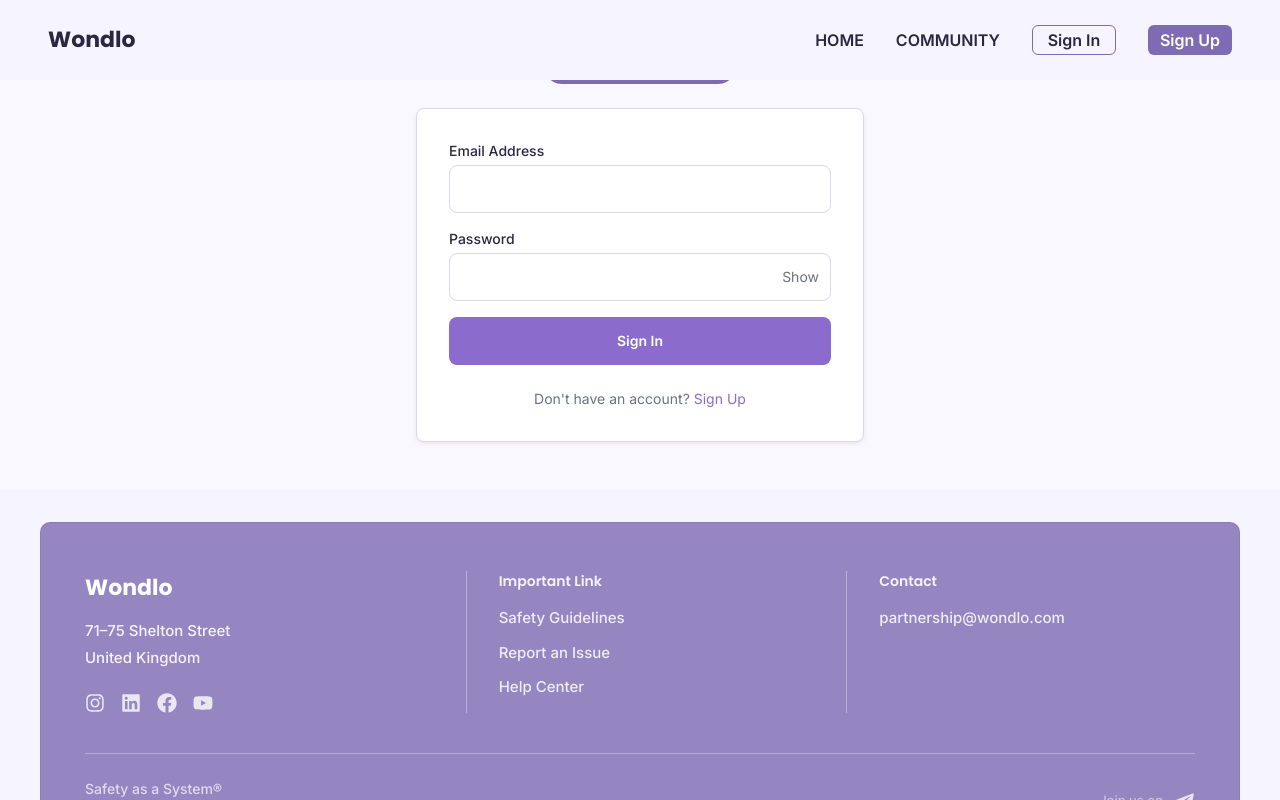
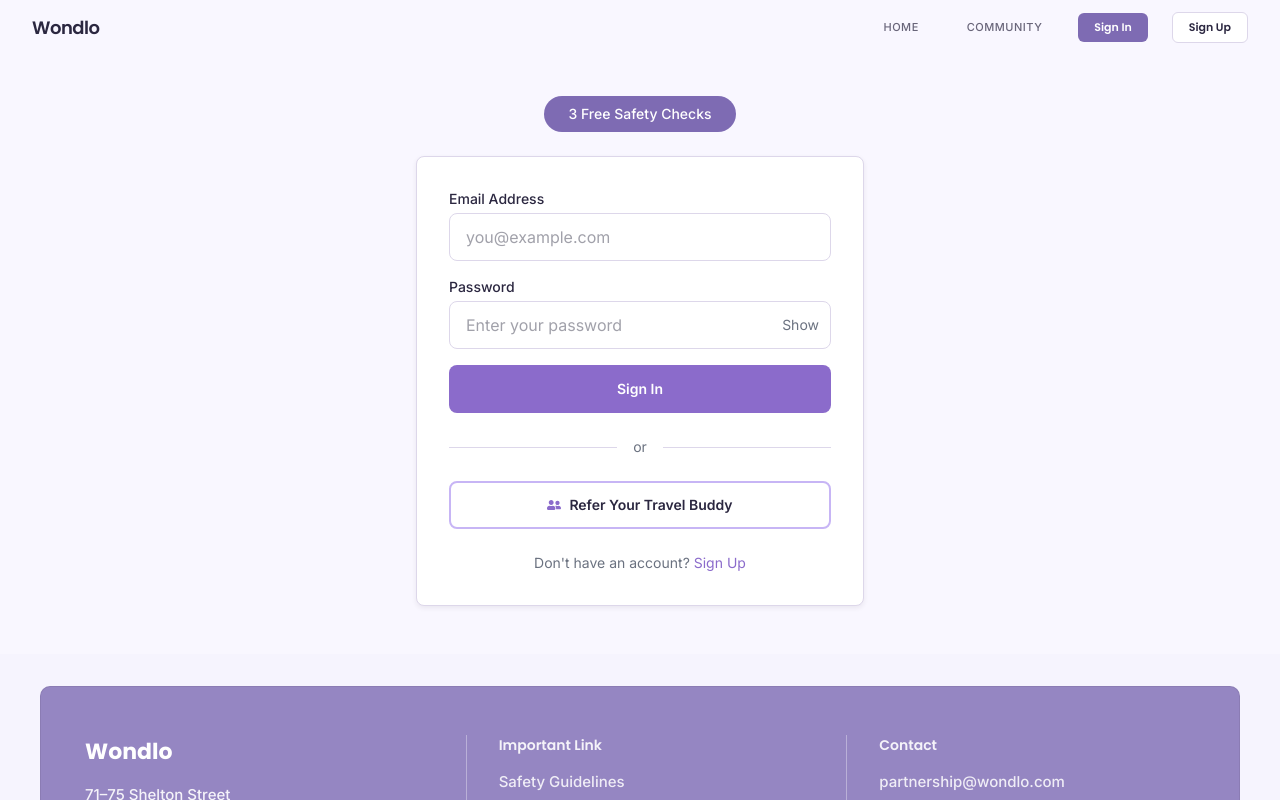
Before and after one commit to Estilo85/wondlo, a Next.js app: page /signin in a window 1280 px wide. Shown: the top 800 px of the page. Built offline with nearby package versions, Linux system fonts and the light colour scheme; no server answers.

Commit message:
fix: Restore Sign Up and Sign In pages with working navbar and Refer button

```diff
--- a/app/signin/page.tsx
+++ b/app/signin/page.tsx
@@ -6,6 +6,7 @@ import Link from 'next/link';
 import { signIn } from '@/services/api';
 import Navbar from '@/components/sections/Navbar';
 import Footer from '@/components/sections/Footer';
+import { FaUserFriends } from 'react-icons/fa';
 
 export default function SignInPage() {
     const [email, setEmail] = useState('');
@@ -14,6 +15,7 @@ export default function SignInPage() {
     const [loading, setLoading] = useState(false);
     const [error, setError] = useState('');
     const [success, setSuccess] = useState(false);
+    const [copied, setCopied] = useState(false);
     const router = useRouter();
 
     const handleSubmit = async (e: React.FormEvent) => {
@@ -56,12 +58,29 @@ export default function SignInPage() {
         }
     };
 
+    const handleRefer = () => {
+        const link = window.location.origin + '/signup';
+        navigator.clipboard.writeText(link).then(() => {
+            setCopied(true);
+            setTimeout(() => setCopied(false), 3000);
+        }).catch(() => {
+            const textArea = document.createElement('textarea');
+            textArea.value = link;
+            document.body.appendChild(textArea);
+            textArea.select();
+            document.execCommand('copy');
+            document.body.removeChild(textArea);
+            setCopied(true);
+            setTimeout(() => setCopied(false), 3000);
+        });
+    };
+
     return (
         <div className="min-h-screen bg-[#F9F7FF] flex flex-col">
             <Navbar />
-            <div className="flex-1 flex items-center justify-center px-4 py-12">
+            <div className="flex-1 flex items-center justify-center px-4 pt-24 pb-12">
                 <div className="max-w-md w-full">
-                    {/* Badge - Outside box like Sign Up */}
+                    {/* Badge - Outside box */}
                     <div className="flex justify-center mb-6">
                         <span className="inline-flex px-6 py-2 bg-[#7E6BB3] text-white font-medium text-sm rounded-full">
                             3 Free Safety Checks
@@ -87,9 +106,10 @@ export default function SignInPage() {
                                 <label className="block text-sm font-medium text-[#2B2740] mb-1">Email Address</label>
                                 <input
                                     type="email"
+                                    placeholder="you@example.com"
                                     value={email}
                                     onChange={(e) => setEmail(e.target.value)}
-                                    className="w-full h-12 px-4 bg-white border border-[#DDD7EA] rounded-lg text-[#2B2740] focus:outline-none focus:border-[#8B6BCB] focus:ring-2 focus:ring-[#8B6BCB]/20 transition-all"
+                                    className="w-full h-12 px-4 bg-white border border-[#DDD7EA] rounded-lg text-[#2B2740] placeholder:text-[#A1A1AA] focus:outline-none focus:border-[#8B6BCB] focus:ring-2 focus:ring-[#8B6BCB]/20 transition-all"
                                 />
                             </div>
 
@@ -98,9 +118,10 @@ export default function SignInPage() {
                                 <div className="relative">
                                     <input
                                         type={showPassword ? 'text' : 'password'}
+                                        placeholder="Enter your password"
                                         value={password}
                                         onChange={(e) => setPassword(e.target.value)}
-                                        className="w-full h-12 px-4 bg-white border border-[#DDD7EA] rounded-lg text-[#2B2740] focus:outline-none focus:border-[#8B6BCB] focus:ring-2 focus:ring-[#8B6BCB]/20 transition-all pr-12"
+                                        className="w-full h-12 px-4 bg-white border border-[#DDD7EA] rounded-lg text-[#2B2740] placeholder:text-[#A1A1AA] focus:outline-none focus:border-[#8B6BCB] focus:ring-2 focus:ring-[#8B6BCB]/20 transition-all pr-12"
                                     />
                                     <button
                                         type="button"
@@ -121,6 +142,28 @@ export default function SignInPage() {
                             </button>
                         </form>
 
+                        {/* Divider */}
+                        <div className="relative my-6">
+                            <div className="absolute inset-0 flex items-center">
+                                <div className="w-full border-t border-[#DDD7EA]"></div>
+                            </div>
+                            <div className="relative flex justify-center text-sm">
+                                <span className="px-4 bg-white text-[#6B7280]">or</span>
+                            </div>
+                        </div>
+
+                        {/* Refer Your Travel Buddy Button */}
+                        <button
+                            onClick={handleRefer}
+                            className="w-full flex items-center justify-center gap-2 h-12 border-2 border-[#C7B5F5] text-[#2B2740] font-semibold text-sm rounded-lg hover:bg-[#EDE7FB] transition-all"
+                        >
+                            <FaUserFriends className="text-[#8B6BCB]" />
+                            Refer Your Travel Buddy
+                        </button>
+                        {copied && (
+                            <p className="text-green-600 text-sm text-center mt-3">✅ Link copied to clipboard!</p>
+                        )}
+
                         <p className="text-center text-sm text-[#6B7280] mt-6">
                             Don't have an account?{' '}
                             <Link href="/signup" className="text-[#8B6BCB] hover:underline">
--- a/app/signup/page.tsx
+++ b/app/signup/page.tsx
@@ -6,6 +6,7 @@ import Link from 'next/link';
 import { joinWaitingList } from '@/services/api';
 import Navbar from '@/components/sections/Navbar';
 import Footer from '@/components/sections/Footer';
+import { FaUserFriends } from 'react-icons/fa';
 
 export default function SignUpPage() {
     const [name, setName] = useState('');
@@ -14,6 +15,7 @@ export default function SignUpPage() {
     const [error, setError] = useState('');
     const [success, setSuccess] = useState(false);
     const [successMessage, setSuccessMessage] = useState('');
+    const [copied, setCopied] = useState(false);
     const router = useRouter();
 
     const handleSubmit = async (e: React.FormEvent) => {
@@ -57,10 +59,27 @@ export default function SignUpPage() {
         }
     };
 
+    const handleRefer = () => {
+        const link = window.location.origin + '/signup';
+        navigator.clipboard.writeText(link).then(() => {
+            setCopied(true);
+            setTimeout(() => setCopied(false), 3000);
+        }).catch(() => {
+            const textArea = document.createElement('textarea');
+            textArea.value = link;
+            document.body.appendChild(textArea);
+            textArea.select();
+            document.execCommand('copy');
+            document.body.removeChild(textArea);
+            setCopied(true);
+            setTimeout(() => setCopied(false), 3000);
+        });
+    };
+
     return (
         <div className="min-h-screen bg-[#F9F7FF] flex flex-col">
             <Navbar />
-            <div className="flex-1 flex items-center justify-center px-4 py-12">
+            <div className="flex-1 flex items-center justify-center px-4 pt-24 pb-12">
                 <div className="max-w-md w-full">
                     {/* Badge - Outside box */}
                     <div className="flex justify-center mb-6">
@@ -97,10 +116,11 @@ export default function SignUpPage() {
                                 <label className="block text-sm font-medium text-[#2B2740] mb-1">Name</label>
                                 <input
                                     type="text"
+                                    placeholder="Your full name"
                                     value={name}
                                     onChange={(e) => setName(e.target.value)}
                                     disabled={success}
-                                    className="w-full h-12 px-4 bg-white border border-[#DDD7EA] rounded-lg text-[#2B2740] focus:outline-none focus:border-[#8B6BCB] focus:ring-2 focus:ring-[#8B6BCB]/20 transition-all disabled:bg-slate-100"
+                                    className="w-full h-12 px-4 bg-white border border-[#DDD7EA] rounded-lg text-[#2B2740] placeholder:text-[#A1A1AA] focus:outline-none focus:border-[#8B6BCB] focus:ring-2 focus:ring-[#8B6BCB]/20 transition-all disabled:bg-slate-100"
                                 />
                             </div>
 
@@ -108,10 +128,11 @@ export default function SignUpPage() {
                                 <label className="block text-sm font-medium text-[#2B2740] mb-1">Email Address</label>
                                 <input
                                     type="email"
+                                    placeholder="you@example.com"
                                     value={email}
                                     onChange={(e) => setEmail(e.target.value)}
                                     disabled={success}
-                                    className="w-full h-12 px-4 bg-white border border-[#DDD7EA] rounded-lg text-[#2B2740] focus:outline-none focus:border-[#8B6BCB] focus:ring-2 focus:ring-[#8B6BCB]/20 transition-all disabled:bg-slate-100"
+                                    className="w-full h-12 px-4 bg-white border border-[#DDD7EA] rounded-lg text-[#2B2740] placeholder:text-[#A1A1AA] focus:outline-none focus:border-[#8B6BCB] focus:ring-2 focus:ring-[#8B6BCB]/20 transition-all disabled:bg-slate-100"
                                 />
                             </div>
 
@@ -123,6 +144,28 @@ export default function SignUpPage() {
                                 {loading ? 'Creating account...' : 'Create an account'}
                             </button>
                         </form>
+
+                        {/* Divider */}
+                        <div className="relative my-6">
+                            <div className="absolute inset-0 flex items-center">
+                                <div className="w-full border-t border-[#DDD7EA]"></div>
+                            </div>
+                            <div className="relative flex justify-center text-sm">
+                                <span className="px-4 bg-white text-[#6B7280]">or</span>
+                            </div>
+                        </div>
+
+                        {/* Refer Your Travel Buddy Button */}
+                        <button
+                            onClick={handleRefer}
+                            className="w-full flex items-center justify-center gap-2 h-12 border-2 border-[#C7B5F5] text-[#2B2740] font-semibold text-sm rounded-lg hover:bg-[#EDE7FB] transition-all"
+                        >
+                            <FaUserFriends className="text-[#8B6BCB]" />
+                            Refer Your Travel Buddy
+                        </button>
+                        {copied && (
+                            <p className="text-green-600 text-sm text-center mt-3">✅ Link copied to clipboard!</p>
+                        )}
                     </div>
                 </div>
             </div>
--- a/components/sections/Navbar.tsx
+++ b/components/sections/Navbar.tsx
@@ -2,150 +2,72 @@
 
 import Link from 'next/link';
 import { usePathname } from 'next/navigation';
-import { useState, useEffect } from 'react';
 
 export default function Navbar() {
     const pathname = usePathname();
-    const [isScrolled, setIsScrolled] = useState(false);
-
-    useEffect(() => {
-        const handleScroll = () => {
-            setIsScrolled(window.scrollY > 20);
-        };
-
-        window.addEventListener('scroll', handleScroll);
-
-        return () => {
-            window.removeEventListener('scroll', handleScroll);
-        };
-    }, []);
 
     const navLinks = [
         { name: 'HOME', href: '/' },
         { name: 'COMMUNITY', href: '/community' },
     ];
 
+    // Check if on auth pages (Sign In / Sign Up)
+    const isAuthPage = pathname === '/signin' || pathname === '/signup';
+
     return (
-        <nav
-            className={`fixed top-0 left-0 right-0 z-50 h-20 transition-all duration-300 ${
-                isScrolled
-                    ? 'bg-white shadow-[0_4px_20px_rgba(0,0,0,0.05)]'
-                    : 'bg-[#F6F4FE]'
-            }`}
-        >
-            {/* =====================================================
-                SAME CONTENT BOUNDS AS HERO / STATS / ADVENTURE PLANNING
-            ====================================================== */}
-            <div className="mx-auto flex h-full w-full max-w-[1440px] items-center justify-between px-6 sm:px-8 lg:px-10 xl:px-12">
-
-                {/* =================================================
-                    LOGO
-                ================================================== */}
+        <nav className="fixed top-0 left-0 right-0 z-50 h-[55px] bg-[#F9F7FF] flex items-center">
+            <div className="max-w-7xl mx-auto px-8 w-full flex items-center justify-between">
+                {/* Logo */}
                 <Link
                     href="/"
-                    className="text-[#2B2740] transition-opacity hover:opacity-80"
-                    style={{
-                        fontFamily: 'Poppins, sans-serif',
-                        fontSize: '22px',
-                        fontWeight: 700,
-                        lineHeight: 1,
-                    }}
+                    className="font-display font-semibold text-[18px] text-[#2B2740] tracking-[-0.5px]"
                 >
                     Wondlo
                 </Link>
 
-
-                {/* =================================================
-                    DESKTOP NAVIGATION
-                ================================================== */}
-                <div className="hidden items-center gap-8 md:flex">
-
+                {/* Right Navigation */}
+                <div className="flex items-center gap-6">
                     {navLinks.map((link) => {
-                        const isActive = pathname === link.href;
-
+                        const isActive = pathname === link.href && !isAuthPage;
                         return (
                             <Link
                                 key={link.name}
                                 href={link.href}
-                                className="transition-colors duration-200"
-                                style={{
-                                    fontFamily: 'Inter, sans-serif',
-                                    fontSize: '16px',
-                                    fontWeight: 600,
-                                    lineHeight: '20px',
-                                    color: isActive
-                                        ? '#7E6BB3'
-                                        : '#2B2740',
-                                }}
+                                className={`text-[11px] font-medium uppercase tracking-[0.5px] transition-colors px-3 py-1.5 rounded-md ${
+                                    isActive
+                                        ? 'bg-[#7E6BB3] text-white'
+                                        : 'text-[#2B2740]/70 hover:text-[#2B2740] hover:bg-[#EDE7FB]'
+                                }`}
                             >
                                 {link.name}
                             </Link>
                         );
                     })}
 
-
-                    {/* =================================================
-                        SIGN IN
-                    ================================================== */}
+                    {/* Sign In Button */}
                     <Link
                         href="/signin"
-                        className="flex h-[30px] w-[84px] items-center justify-center rounded-[6px] transition-all duration-200 hover:bg-[#EDE7FB]"
-                        style={{
-                            fontFamily: 'Inter, sans-serif',
-                            fontSize: '16px',
-                            fontWeight: 600,
-                            lineHeight: '20px',
-                            color: '#2B2740',
-                            border: '1px solid #7E6BB3',
-                        }}
+                        className={`px-4 py-1.5 font-display font-semibold text-[11px] rounded-md transition-colors ${
+                            pathname === '/signin'
+                                ? 'bg-[#7E6BB3] text-white'
+                                : 'bg-white border border-[#DDD7EA] text-[#2B2740] hover:bg-[#EDE7FB]'
+                        }`}
                     >
                         Sign In
                     </Link>
 
-
-                    {/* =================================================
-                        SIGN UP
-                    ================================================== */}
+                    {/* Sign Up Button */}
                     <Link
                         href="/signup"
-                        className="flex h-[30px] w-[84px] items-center justify-center rounded-[6px] transition-all duration-200 hover:bg-[#6A5A9E]"
-                        style={{
-                            fontFamily: 'Inter, sans-serif',
-                            fontSize: '16px',
-                            fontWeight: 600,
-                            lineHeight: '20px',
-                            color: '#FFFFFF',
-                            backgroundColor: '#7E6BB3',
-                        }}
+                        className={`px-4 py-1.5 font-display font-semibold text-[11px] rounded-md transition-colors ${
+                            pathname === '/signup'
+                                ? 'bg-[#7E6BB3] text-white'
+                                : 'bg-white border border-[#DDD7EA] text-[#2B2740] hover:bg-[#EDE7FB]'
+                        }`}
                     >
                         Sign Up
                     </Link>
-
                 </div>
-
-
-                {/* =================================================
-                    MOBILE MENU BUTTON
-                ================================================== */}
-                <button
-                    className="text-[#2B2740] md:hidden"
-                    aria-label="Open navigation menu"
-                >
-                    <svg
-                        className="h-6 w-6"
-                        fill="none"
-                        stroke="currentColor"
-                        viewBox="0 0 24 24"
-                    >
-                        <path
-                            strokeLinecap="round"
-                            strokeLinejoin="round"
-                            strokeWidth={2}
-                            d="M4 6h16M4 12h16M4 18h16"
-                        />
-                    </svg>
-                </button>
-
             </div>
         </nav>
     );
```
